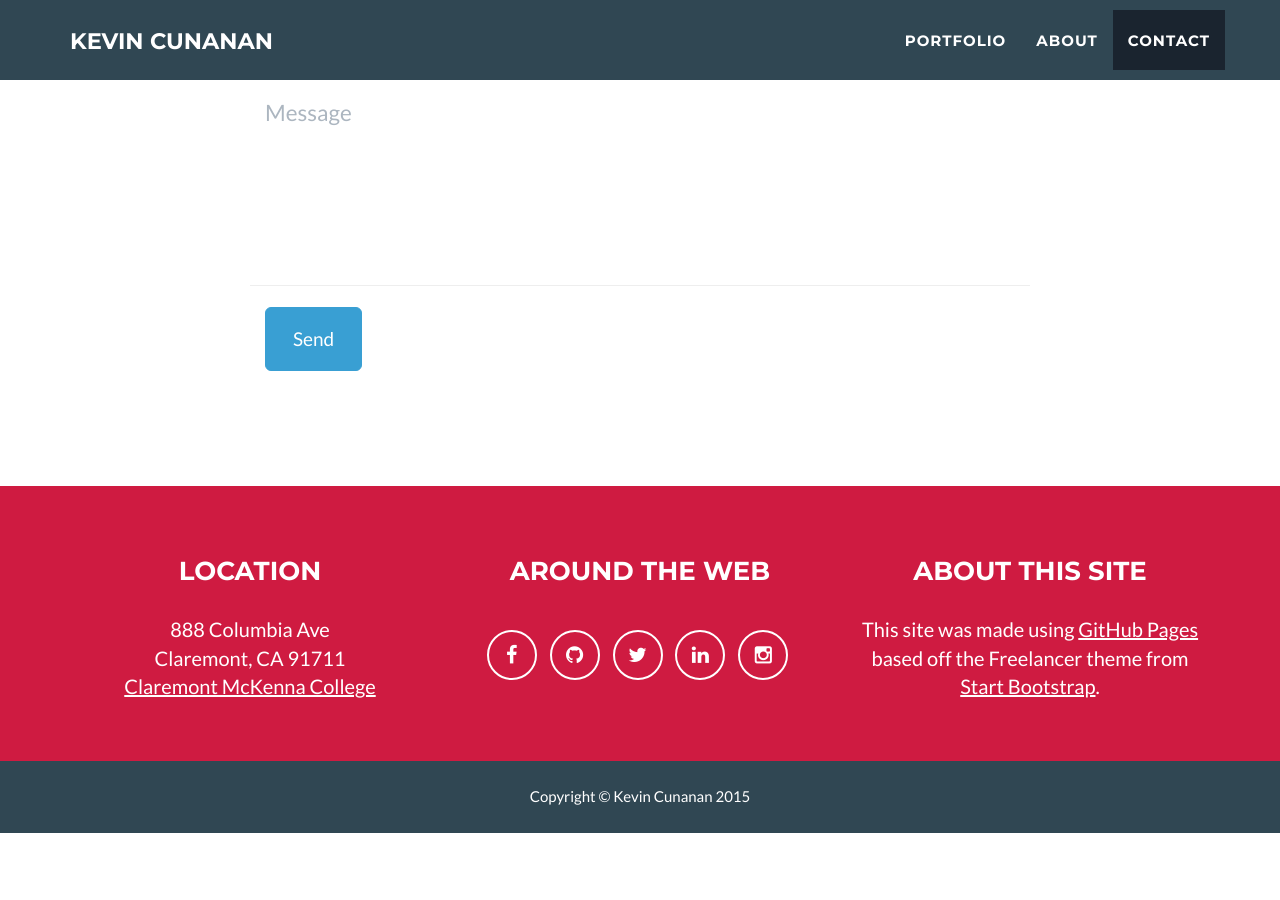
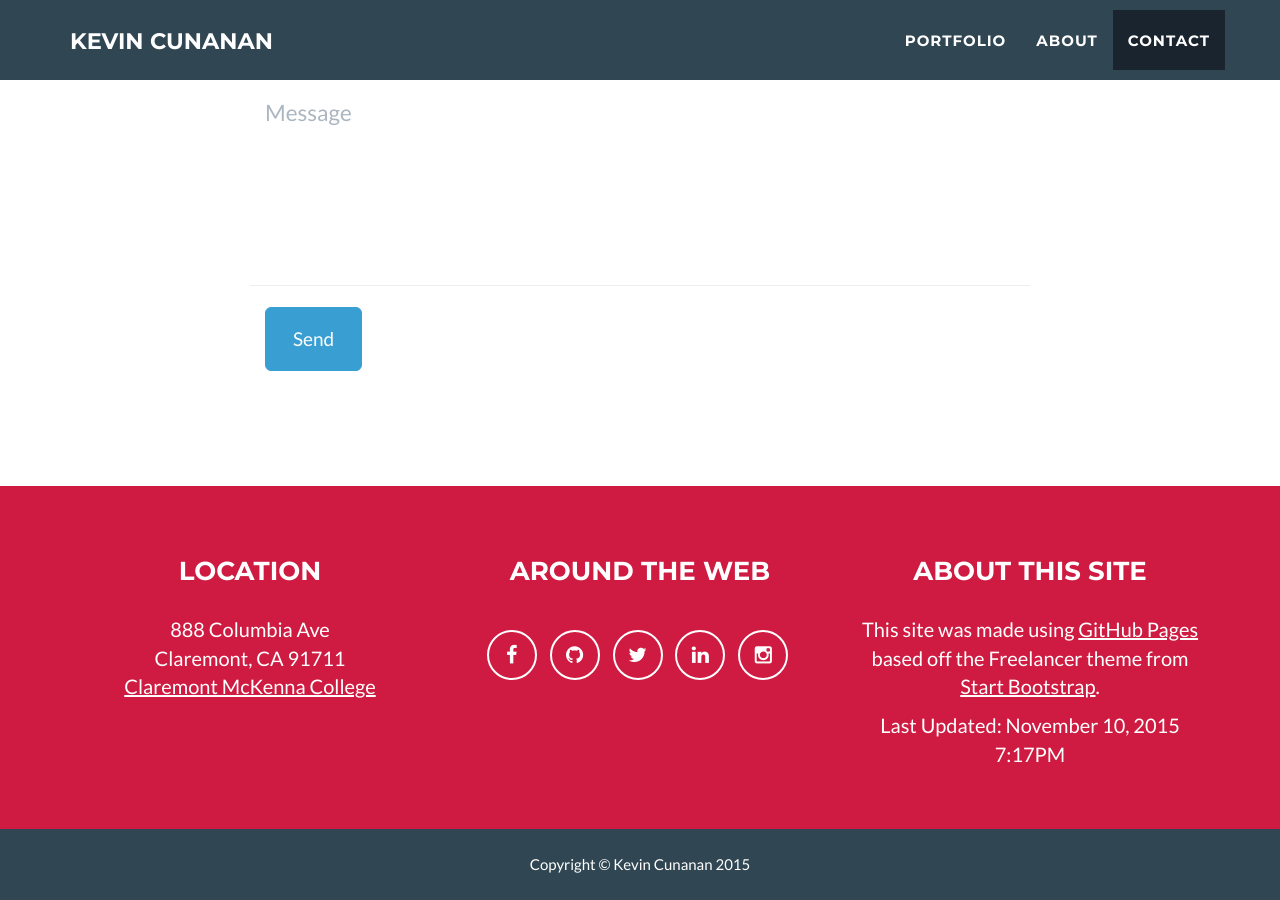
Before and after one commit to deeplyfriedchicken/portfolio, a Jekyll site: the page index.html, which Jekyll copies as it is, in a window 1280 px wide and 900 px high, scrolled down 3511 px. Built offline with Jekyll 4.4.1, drawn with Linux system fonts in a browser that asks for light colours; nearby versions of some CDN libraries; before the commit the page ends 4344 px from its top, so only the background shows below that.

Commit message:
edited update time

```diff
--- a/index.html
+++ b/index.html
@@ -384,6 +384,7 @@
                     <div class="footer-col col-md-4">
                         <h3>About This Site</h3>
                         <p>This site was made using <a href="https://pages.github.com/" class="footer-a">GitHub Pages</a> based off the Freelancer theme from <a href="http://startbootstrap.com" class="footer-a">Start Bootstrap</a>.</p>
+                        <p>Last Updated: November 10, 2015 7:17PM</p>
                     </div>
                 </div>
             </div>
```
